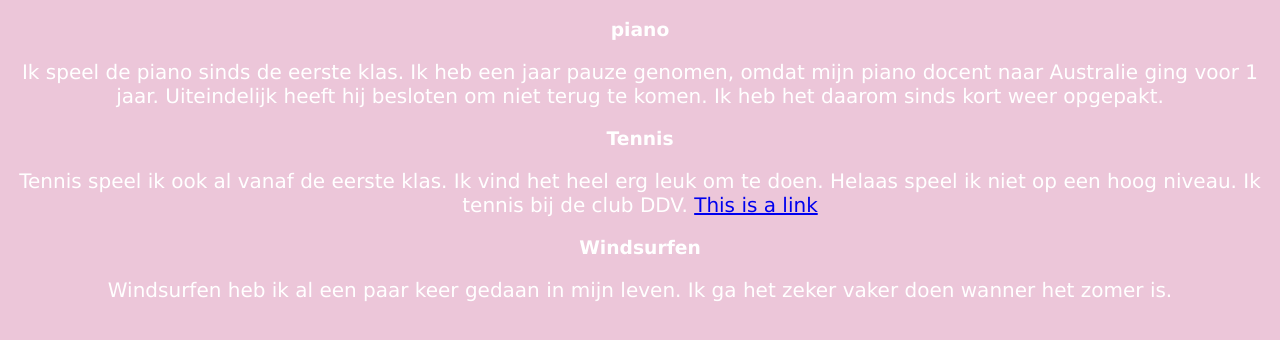
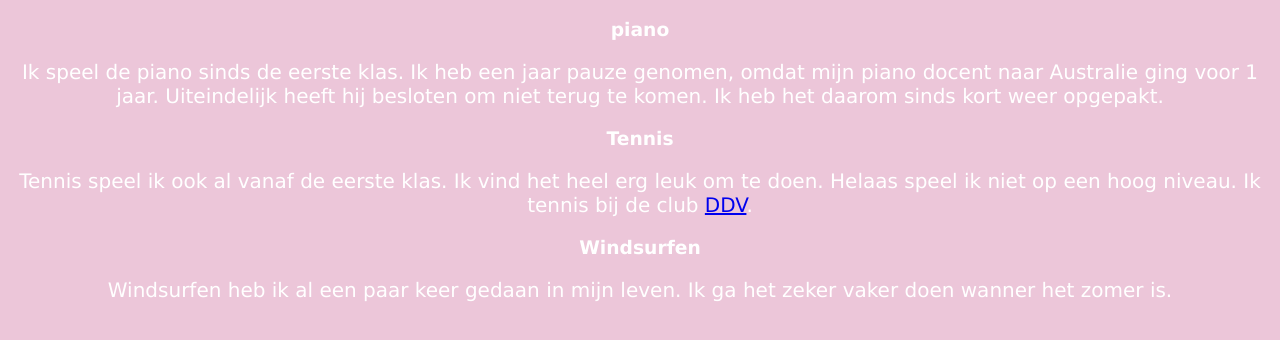
Before and after one commit to F21095/Wie-ben-ik-, a plain HTML site: page hobby's.html in a window 1280 px wide. Drawn offline with Linux system fonts and the light colour scheme.

Commit message:
Update hobby's.html

```diff
--- a/hobby's.html
+++ b/hobby's.html
@@ -11,7 +11,7 @@
 
  <h3> Tennis</h3>
  <p> Tennis speel ik ook al vanaf de eerste klas. Ik vind het heel erg leuk om te doen. Helaas speel ik niet op een hoog niveau.
- Ik tennis bij de club DDV. <a href="https://www.altcddv.nl/">This is a link</a><p>
+ Ik tennis bij de club <a href="https://www.altcddv.nl/">DDV</a>.<p>
 
  <h3>Windsurfen</h3>
 <p> Windsurfen heb ik al een paar keer gedaan in mijn leven. Ik ga het zeker vaker doen wanner het zomer is. </p>
```
